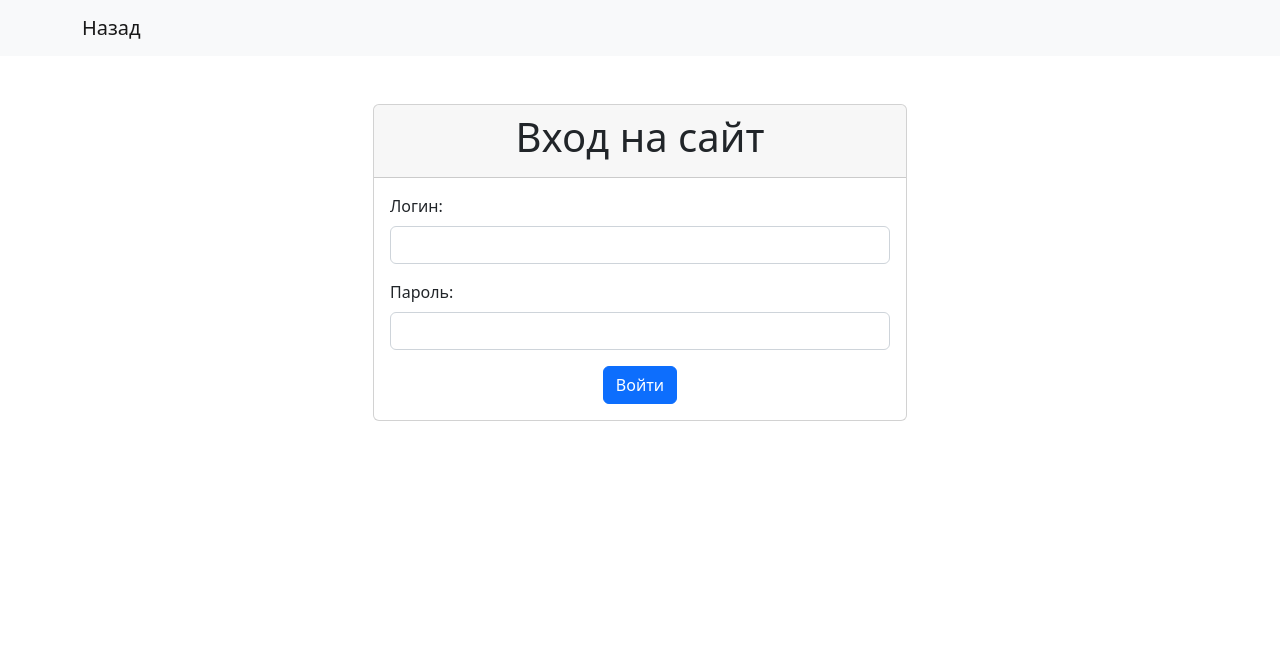
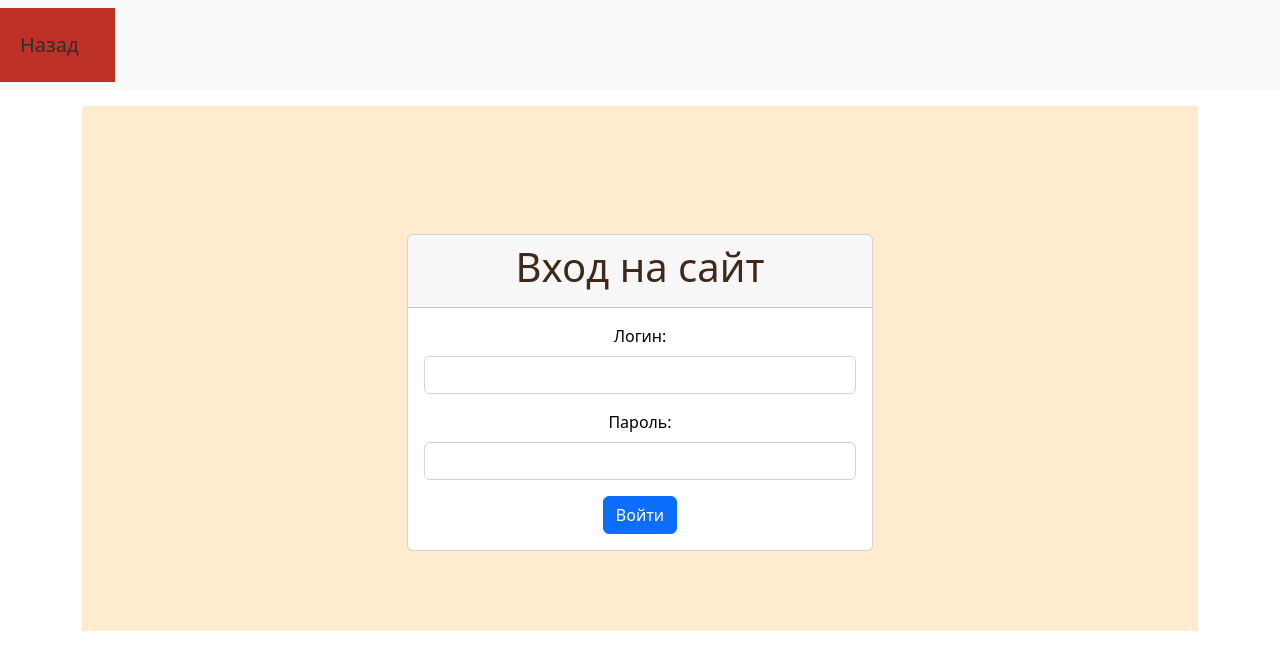
Before and after one commit to yanlikliff2/yanko_site_v2, a Flask app: page /login in a window 1280 px wide. Shown: the top 670 px of the page. Run offline with Flask 3, Linux system fonts and the light colour scheme.

Commit message:
изменения в страничке регистрации

```diff
--- a/src/app.py
+++ b/src/app.py
@@ -34,7 +34,7 @@ def login():
             login_user(user)
             return redirect(url_for('profile'))
         else:
-            flash('Invalid username or password')
+            flash('Неверные пароль или логин')
     return render_template('login.html')
 
 @app.route('/register', methods=['GET', 'POST'])
@@ -47,13 +47,13 @@ def register():
         email = request.form['email']
         user = User.query.filter_by(username=username).first()
         if user:
-            flash('Username already taken')
+            flash('Имя пользователя уже занято')
         else:
             hashed_password = generate_password_hash(password)
             new_user = User(username=username, password=hashed_password, email=email)
             db.session.add(new_user)
             db.session.commit()
-            flash('Account created successfully')
+            flash('Аккаунт создан успешно!')
             return redirect(url_for('login'))
     return render_template('register.html')
 
--- a/src/templates/base.html
+++ b/src/templates/base.html
@@ -12,12 +12,13 @@
     <link rel="stylesheet" href="https://cdnjs.cloudflare.com/ajax/libs/font-awesome/4.7.0/css/font-awesome.min.css">
     <!-- кастомные стили -->
     <link rel="stylesheet" href="{{ url_for('static', filename='custom.css') }}">
+    <link rel="stylesheet" href="static/Style1.css">
 </head>
 <body>
 
 <!-- навигация -->
 <nav class="navbar navbar-expand-lg navbar-light bg-light">
-    <div class="container">
+    <div class="navbar">
         <a class="navbar-brand" href="/backtolog">Назад</a>
 
         </div>
--- a/src/templates/login.html
+++ b/src/templates/login.html
@@ -1,7 +1,7 @@
 {% extends 'base.html' %}
 
 {% block content %}
-  <div class="container">
+  <div class="header">
     <div class="row justify-content-center mt-5">
       <div class="col-md-6">
         <div class="card">
```
